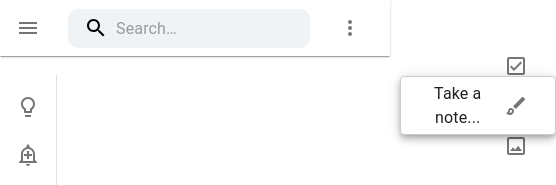
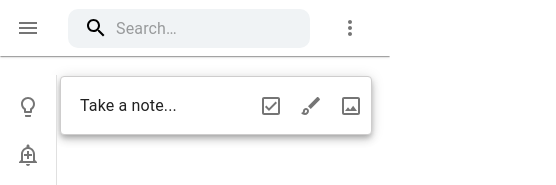
Before and after one commit to Ankitsehrawat01/FundooApp-Frontend, a React (Create React App) app: page /dashboard in a window 390 px wide. Shown: the top 185 px of the page, 556 px wide, since content can reach past the window. Built offline with nearby package versions, Linux system fonts and the light colour scheme; no server answers.

Commit message:
[Ankit]: media queries implemented for TakeNote 1

```diff
--- a/src/Components/TakeNote1/TakeNote1.jsx
+++ b/src/Components/TakeNote1/TakeNote1.jsx
@@ -43,6 +43,47 @@ const useStyle = makeStyles({
         width: '75%',
         border: '0px solid red'
     },
+    ['@media only screen and (min-width: 320px) and (max-width: 480px)']: {
+        container1: {
+            width: '80vw',
+            left: '60px'
+        },
+        note: {
+            width: '100%',
+            height: '100%',
+        },
+        textbox: {
+            width: '50%'
+        },
+    },
+    ['@media only screen and (min-width: 481px) and (max-width: 768px)']: {
+        container1: {
+            width: '85vw',
+            left: '70px'
+        },
+        note: {
+            width: '100%',
+            height: '100%',
+        },
+        textbox: {
+            width: '70%'
+        },
+    },
+
+    ['@media only screen and (min-width: 769px) and (max-width: 1024px)']: {
+        container1: {
+            width: '65vw',
+            left: '80px'
+        },
+        note: {
+            width: '100%',
+            height: '100%',
+        },
+        textbox: {
+            width: '70%'
+        },
+
+    }
 })
 function TakeNote1(props) {
 
```
